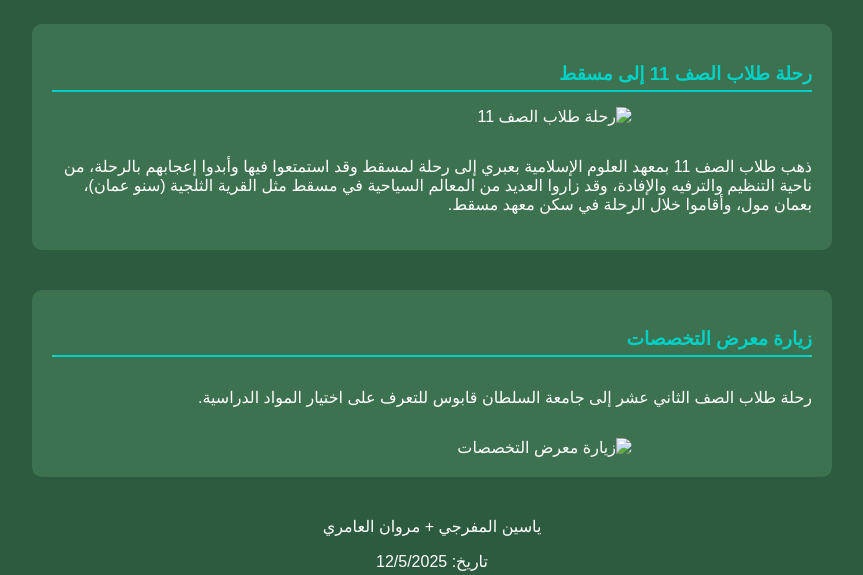
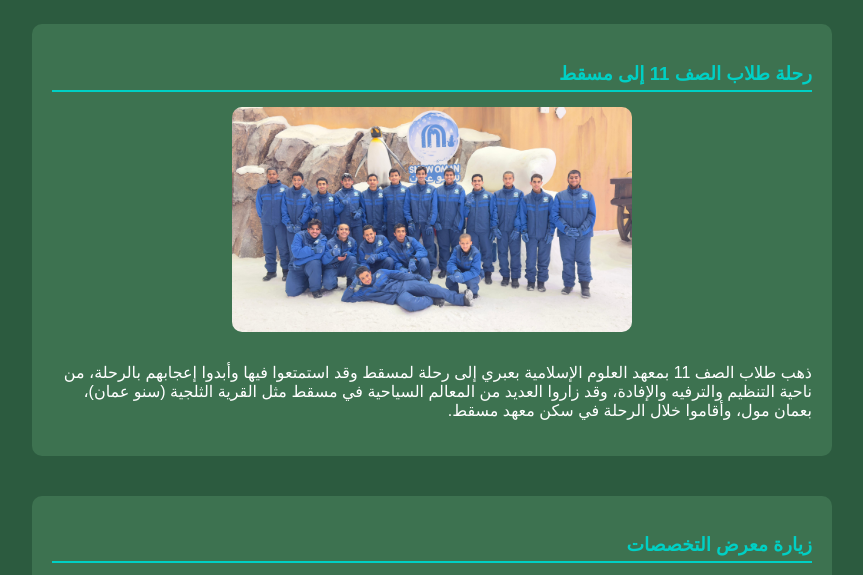
Before and after one commit to YSAMMA/YAS-MAR, a plain HTML site: page index.html in a window 1280 px wide. Shown: the part 108-683 px from the top of the page, without its empty margins (208-1071 px from the left). Drawn offline with Linux system fonts and the light colour scheme.

Commit message:
Update index.html

```diff
--- a/index.html
+++ b/index.html
@@ -15,7 +15,7 @@
         <div class="section trip">
             <h3>رحلة طلاب الصف 11 إلى مسقط</h3>
             <div class="content">
-                <img src="photoes/IMG-20241028-WA0064.jpg" alt="رحلة طلاب الصف 11">
+                <img src="IMG-20241028-WA0064.jpg" alt="رحلة طلاب الصف 11">
                 <p>
                     ذهب طلاب الصف 11 بمعهد العلوم الإسلامية بعبري إلى رحلة لمسقط وقد استمتعوا فيها وأبدوا إعجابهم بالرحلة، من ناحية التنظيم والترفيه والإفادة،
                     وقد زاروا العديد من المعالم السياحية في مسقط مثل القرية الثلجية (سنو عمان)، بعمان مول، وأقاموا خلال الرحلة في سكن معهد مسقط.
@@ -29,7 +29,7 @@
                 <p>
                     رحلة طلاب الصف الثاني عشر إلى جامعة السلطان قابوس للتعرف على اختيار المواد الدراسية.
                 </p>
-                <img src="photoes/زيارة معرض التخصصات.jpeg" alt="زيارة معرض التخصصات" class="small-img">
+                <img src="زيارة معرض التخصصات.jpeg" alt="زيارة معرض التخصصات" class="small-img">
             </div>
         </div>
 
```
